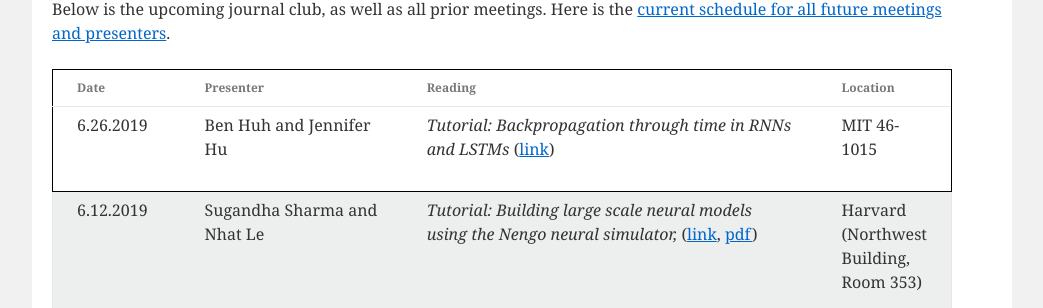
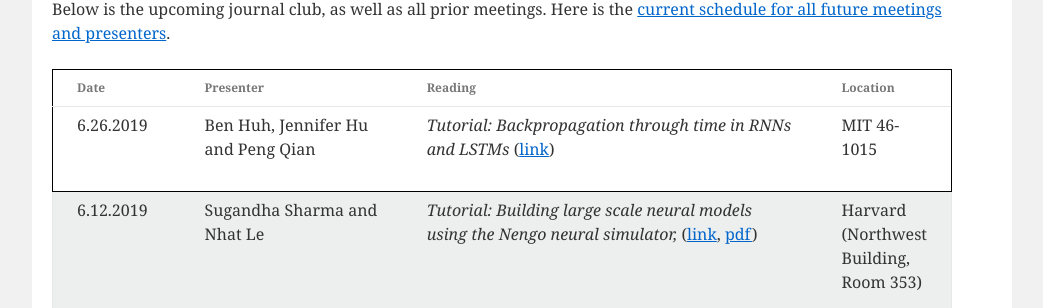
Before and after one commit to compneurojc/compneurojc.github.io, a Jekyll site: the page built from index.html, in a window 1280 px wide and 900 px high, scrolled down 631 px. Shown: the part 146-454 px from the top of the window, without its empty margins (118-1161 px from the left). Built offline with Jekyll 4.4.1, drawn with Linux system fonts in a browser that asks for light colours.

Commit message:
Update meeting_info.yml

```diff
--- a/_data/meeting_info.yml
+++ b/_data/meeting_info.yml
@@ -1,4 +1,4 @@
-- presenter: Ben Huh and Jennifer Hu
+- presenter: Ben Huh, Jennifer Hu and Peng Qian
   date: 6.26.2019
   paper: "Tutorial: Backpropagation through time in RNNs and LSTMs"
   url: "https://github.com/compneurojc/compneurojc.github.io/wiki/Tutorials#backpropagation-through-time-in-recurrent-neural-networks-vanilla-rnns--lstms"
```
